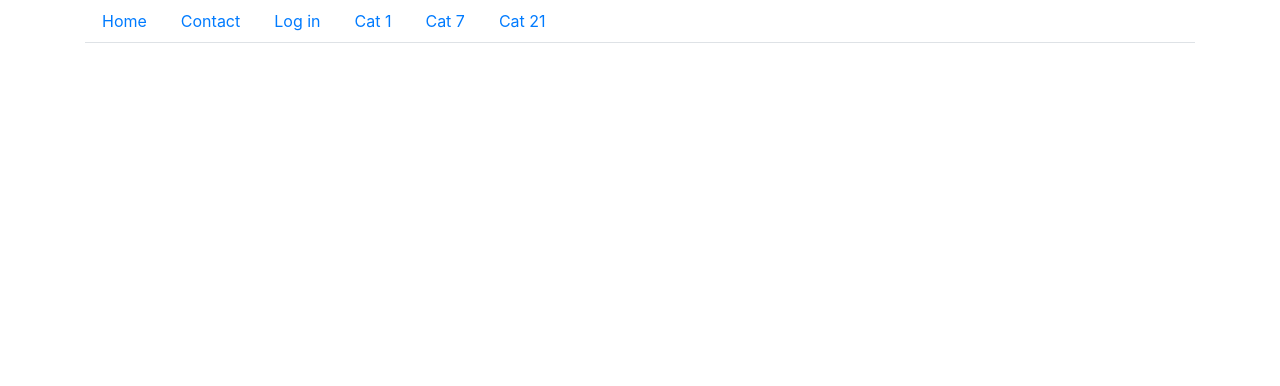
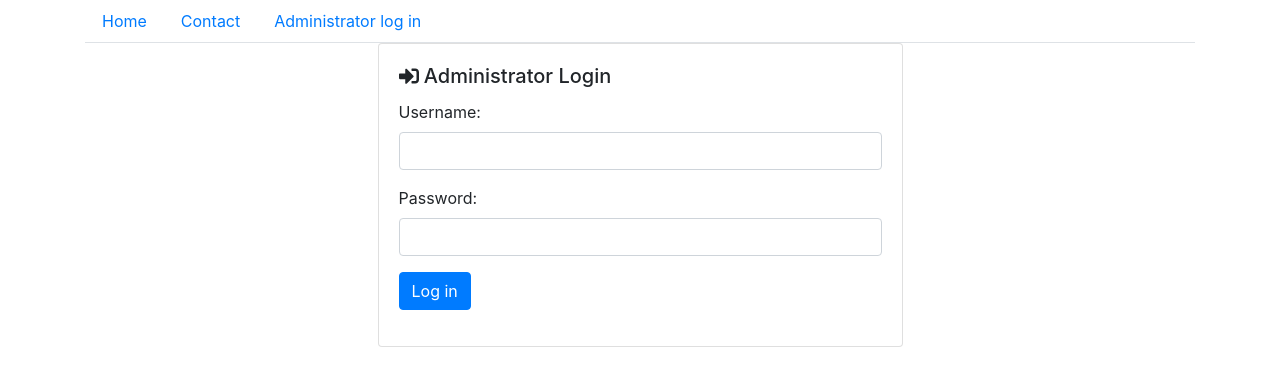
Before and after one commit to Mladjan97/K_ObuceFrontEnd2020, a React (Create React App) app: page /#/administrator/login in a window 1280 px wide. Shown: the top 386 px of the page. Built offline with nearby package versions, Linux system fonts and the light colour scheme.

Commit message:
Load top lever categoryes and implemented admin login form

```diff
--- a/src/api/api.ts
+++ b/src/api/api.ts
@@ -5,6 +5,7 @@ export default function api(
     path: string,
     method: 'get' | 'post' | 'patch' | 'delete',
     body: any | undefined,
+    role: 'administrator' = 'administrator',
 ) {
    return new Promise<ApiResponse>((resolve) => {
        const requestData = {
@@ -14,7 +15,7 @@ export default function api(
         data: JSON.stringify(body),
         headers: {
             'Content-Type': 'application/json',
-            'Authorization': getToken(),
+            'Authorization': getToken(role),
         },
     };
 
@@ -22,7 +23,7 @@ export default function api(
         .then(res => responseHandler(res, resolve))
         .catch(async err => {
             if (err.response.status === 401) {
-                const newToken = await refreshToken();
+                const newToken = await refreshToken(role);
 
                 if(!newToken) {
                     const response: ApiResponse = {
@@ -33,9 +34,9 @@ export default function api(
                    return resolve(response);
                 }
 
-                saveToken(newToken);
+                saveToken(role, newToken);
 
-                requestData.headers['Authorization'] = getToken();
+                requestData.headers['Authorization'] = getToken(role);
 
                 return await repeatRequest(requestData, resolve);
             }
@@ -84,28 +85,37 @@ async function responseHandler(
     return resolve(response);
 }
 
-function getToken(): string {
-    const token = localStorage.getItem('api_token');
+function getToken(role: 'administrator'): string {
+    const token = localStorage.getItem('api_token' + role);
     return 'Berer ' + token;
 }
 
-export function saveToken(token: string) {
-    localStorage.setItem('api_token', token);
+export function saveToken(role: 'administrator', token: string) {
+    localStorage.setItem('api_token' + role, token);
 }
 
-function getRefreshToken(): string {
-    const token = localStorage.getItem('api_refresh_token');
+function getRefreshToken(role: 'administrator'): string {
+    const token = localStorage.getItem('api_refresh_token' + role);
     return token + '';
 }
 
-export function saveRefreshToken(token: string) {
-    localStorage.setItem('api_refresh_token', token);
+export function saveRefreshToken(role: 'administrator', token: string) {
+    localStorage.setItem('api_refresh_token' + role, token);
 }
 
-async function refreshToken(): Promise<string | null> {
-    const path = 'auth/admin/refresh';
+export function saveIdentity(role: 'administrator', identity: string) {
+    localStorage.setItem('api_identity' + role, identity);
+}
+
+export function getIdentity(role: 'administrator'): string {
+    const token = localStorage.getItem('api_identity' + role);
+    return 'Berer ' + token;
+}
+
+async function refreshToken(role: 'administrator'): Promise<string | null> {
+    const path = 'auth/' + role + '/refresh';
     const data = {
-        token: getRefreshToken(),
+        token: getRefreshToken(role),
     }
 
     const refreshTokenrequestData: AxiosRequestConfig = {
--- a/src/components/AdminLoginPage/AdminLoginPage.tsx
+++ b/src/components/AdminLoginPage/AdminLoginPage.tsx
@@ -1,22 +1,136 @@
 import React from 'react';
-import { Container, Card } from 'react-bootstrap';
+import { Container, Card, Form, Button, Col, Alert } from 'react-bootstrap';
 import { FontAwesomeIcon } from '@fortawesome/react-fontawesome';
 import { faSignInAlt } from '@fortawesome/free-solid-svg-icons';
+import api, { ApiResponse, saveToken, saveRefreshToken, saveIdentity } from '../../api/api';
+import { Redirect } from 'react-router-dom';
+
+interface AdminLoginPageState {
+    username: string;
+    password: string;
+    errorMessage: string;
+    isLoggedIn: boolean;
+}
 
 export default class AdminLoginPage extends React.Component {
+    state: AdminLoginPageState;
+
+    constructor(props: Readonly<{}>) {
+        super(props);
+
+        this.state = {
+            username: '',
+            password: '',
+            errorMessage: '',
+            isLoggedIn: false,
+        }
+    }
+
+    private formInputChanged(event: React.ChangeEvent<HTMLInputElement>) {
+        const newState = Object.assign(this.state, {
+            [ event.target.id ]: event.target.value,
+        });
+
+        this.setState(newState);
+    }
+
+    private setErrorMessage(message: string) {
+        const newState = Object.assign(this.state, {
+            errorMessage: message,
+        });
+
+        this.setState(newState);
+    }
+
+    private setLogginState(isLoggedIn: boolean) {
+        const newState = Object.assign(this.state, {
+            isLoggedIn: isLoggedIn,
+        });
+
+        this.setState(newState);
+    }
+
+    private doLogin() {
+        api(
+            'auth/administrator/login',
+            'post',
+            {
+                username: this.state.username,
+                password: this.state.password,
+            }
+        )
+        .then((res: ApiResponse) => {
+            if (res.status === 'error') {
+                this.setErrorMessage('System error... Try again!');
+
+                return;
+            }
+
+            if (res.status === 'ok') {
+                if ( res.data.statusCode !== undefined ) {
+                    let message = '';
+
+                    switch (res.data.statusCode) {
+                        case -3001: message = 'Unkwnon username!'; break;
+                        case -3002: message = 'Bad password!'; break;
+                    }
+
+                    this.setErrorMessage(message);
+
+                    return;
+                }
+
+                saveToken('administrator', res.data.token);
+                saveRefreshToken('administrator', res.data.refreshToken);
+                saveIdentity('administrator', res.data.username);
+
+                this.setLogginState(true);
+            }
+        });
+    }
+
     render() {
-        return  (
+        if (this.state.isLoggedIn === true) {
+            return (
+                <Redirect to="/administrator/dashboard" />
+            );
+        }
+
+        return (
             <Container>
+                <Col md={ { span: 6, offset: 3 } }>
                     <Card>
                         <Card.Body>
                             <Card.Title>
-                        <FontAwesomeIcon icon={ faSignInAlt } /> Admin Login
+                                <FontAwesomeIcon icon={ faSignInAlt } /> Administrator Login
                             </Card.Title>
-                    <Card.Text>
-                        ... the form will be shown here ...
-                    </Card.Text>
+                            <Form>
+                                <Form.Group>
+                                    <Form.Label htmlFor="username">Username:</Form.Label>
+                                    <Form.Control type="text" id="username"
+                                                    value={ this.state.username }
+                                                    onChange={ event => this.formInputChanged(event as any) } />
+                                </Form.Group>
+                                <Form.Group>
+                                    <Form.Label htmlFor="password">Password:</Form.Label>
+                                    <Form.Control type="password" id="password"
+                                                    value={ this.state.password }
+                                                    onChange={ event => this.formInputChanged(event as any) } />
+                                </Form.Group>
+                                <Form.Group>
+                                    <Button variant="primary"
+                                            onClick={ () => this.doLogin() }>
+                                        Log in
+                                    </Button>
+                                </Form.Group>
+                            </Form>
+                            <Alert variant="danger"
+                                   className={ this.state.errorMessage ? '' : 'd-none' }>
+                                { this.state.errorMessage }
+                            </Alert>
                         </Card.Body>
                     </Card>
+                </Col>
             </Container>
         );
     }
--- /dev/null
+++ b/src/components/AdministratorDashboard/AdministratorDashboard.tsx
@@ -0,0 +1,69 @@
+import React from 'react';
+import { Container, Card } from 'react-bootstrap';
+import { faHome } from '@fortawesome/free-solid-svg-icons';
+import { FontAwesomeIcon } from '@fortawesome/react-fontawesome';
+import { Redirect } from 'react-router-dom';
+import api, { ApiResponse } from '../../api/api';
+
+interface AdministratorDashboardState {
+    isAdministratorLoggedIn: boolean;
+}
+
+class AdministratorDashboard extends React.Component {
+    state: AdministratorDashboardState;
+
+    constructor(props: Readonly <{}>) {
+        super(props);
+
+        this.state = {
+            isAdministratorLoggedIn: true,
+        };
+    }
+
+    componentWillMount() {
+        this.getMydata();
+    }
+
+    componentWillUpdate() {
+        this.getMydata();
+    }
+
+    private getMydata() {
+        api('api/administrator/', 'get', {}, 'administrator')
+        .then((res: ApiResponse) => {
+            if (res.status === "error" || res.status === 'login') {
+                this.setLogginState(false);
+                return;
+            }
+        });
+    }
+
+    private setLogginState(isLoggedIn: boolean) {
+        this.setState(Object.assign(this.state, {
+            isAdministratorLoggedIn: isLoggedIn,
+        }));
+    }
+
+    render() {
+        if(this.state.isAdministratorLoggedIn === false) {
+            return (
+                <Redirect to ="administrator/login" />
+            );
+        }
+
+        return (
+            <Container>
+                <Card>
+                    <Card.Body>
+                        <Card.Title>
+                            <FontAwesomeIcon icon={ faHome } /> Administrator Dashboard
+                        </Card.Title>
+                        ...
+                    </Card.Body>
+                </Card>
+            </Container>
+        );
+    }
+}
+
+export default AdministratorDashboard;
--- a/src/index.tsx
+++ b/src/index.tsx
@@ -13,15 +13,12 @@ import { HashRouter, Route , Switch } from 'react-router-dom';
 import ContactPage from './components/ContactPage/ContactPage';
 import AdminLoginPage from './components/AdminLoginPage/AdminLoginPage';
 import CategoryPage from './components/CategoryPage/CategoryPage';
+import AdministratorDashboard from './components/AdministratorDashboard/AdministratorDashboard';
 
 const menuItems = [
   new MainMenuItem("Home", "/"),
   new MainMenuItem("Contact", "/contact/"),
-  new MainMenuItem("Log in", "/admin/login/"),
-
-  new MainMenuItem("Cat 1", "/category/1/"),
-  new MainMenuItem("Cat 7", "/category/7/"),
-  new MainMenuItem("Cat 21", "/category/21/"),
+  new MainMenuItem("Administrator log in", "/administrator/login/"),
 ];
 
 ReactDOM.render(
@@ -31,7 +28,8 @@ ReactDOM.render(
       <Switch>
         <Route exact path="/" component= { HomePage } />
         <Route path ="/contact" component = { ContactPage } />
-        <Route path ="/admin/login" component = { AdminLoginPage } />
+        <Route path ="/administrator/login" component = { AdminLoginPage } />
+        <Route path ="/administrator/dashboard" component = { AdministratorDashboard } />
         <Route path ="/category/:cId" component= { CategoryPage } />
       </Switch>
     </HashRouter>
```
Also changed, not shown: src/components/HomePage/HomePage.tsx (+90 -8 lines), src/components/CategoryPage/CategoryPage.tsx (indentation only). Lines whose indentation alone changed are shown as unchanged.
